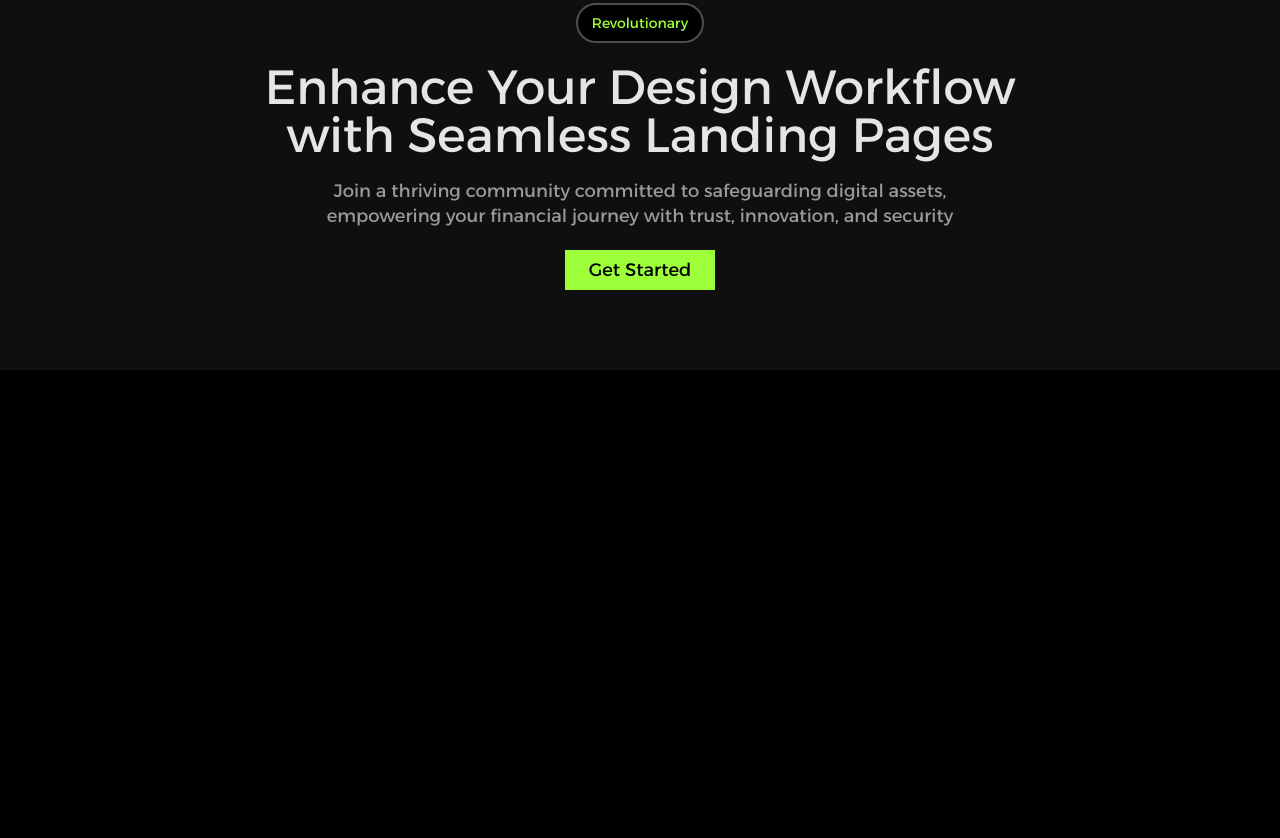
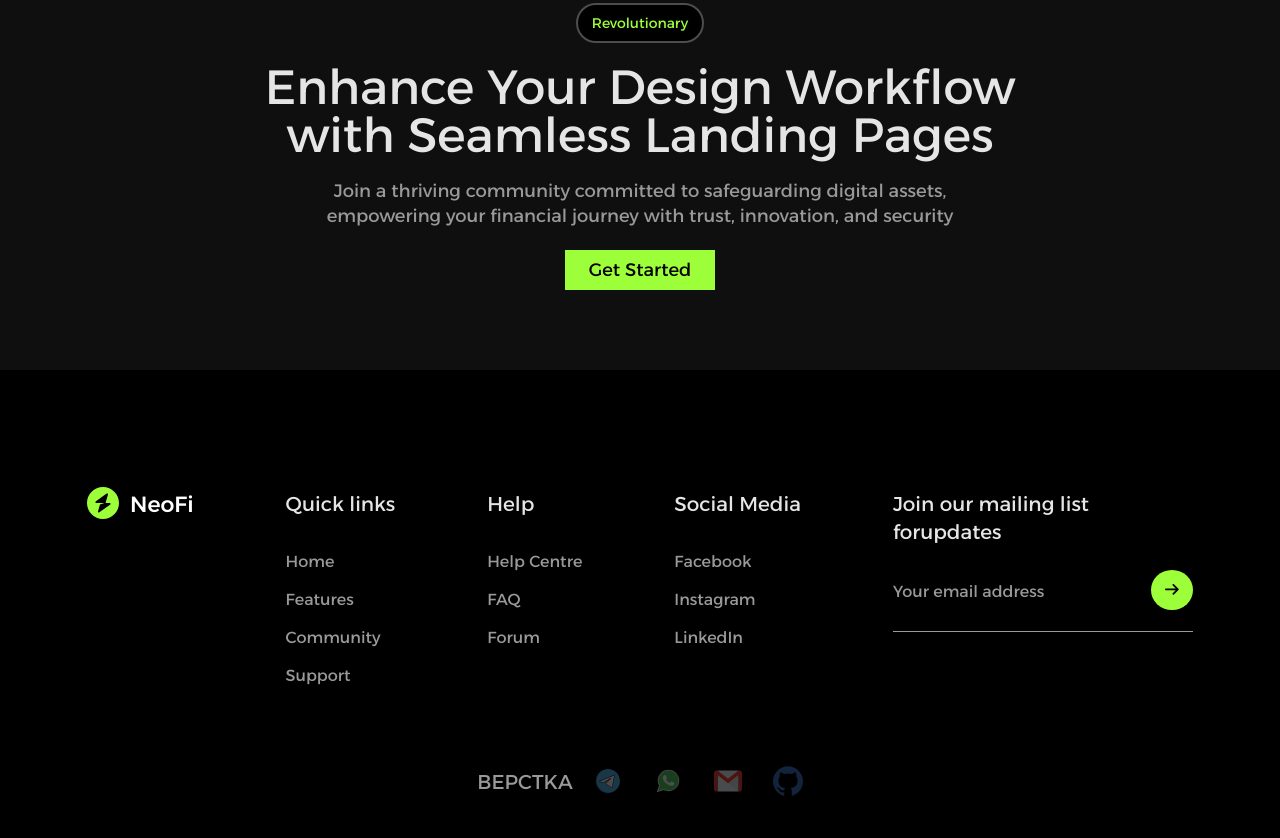
Before and after one commit to Dmitry-1408/DeFiWay, a website: page src/html/index.html in a window 1280 px wide. Shown: the part 5178-6016 px from the top of the page. Before the commit the page ends 5548 px from the top, so only its background shows below. Drawn offline with nearby package versions, Linux system fonts and the light colour scheme; files that its build step writes are made by us from their sources; files whose address does not match are found by name; a web font is replaced by a local one.

Commit message:
сверстал footer

```diff
--- a/src/html/3_footer.html
+++ b/src/html/3_footer.html
@@ -0,0 +1,182 @@
+<footer class="footer">
+  <div class="footer__content">
+    <!-- 1 колонка -->
+    <div class="column">
+      <!-- логотип -->
+      <div class="logo column__logo">
+        <a href="#" class="logo__svg">
+          <svg
+            class="icon"
+            width="32.000000"
+            height="31.999969"
+            viewBox="0 0 32 32"
+            fill="none"
+            xmlns="http://www.w3.org/2000/svg"
+            xmlns:xlink="http://www.w3.org/1999/xlink"
+          >
+            <desc>Created with Pixso.</desc>
+            <defs />
+            <path
+              id="logo-header"
+              d="M16 32C24.83 32 32 24.83 32 16C32 7.16 24.83 0 16 0C7.16 0 0 7.16 0 16C0 24.83 7.16 32 16 32ZM20.99 7.45C21.23 6.59 20.39 6.08 19.63 6.62L8.95 14.23C8.12 14.82 8.25 16 9.15 16L11.96 16L11.96 15.97L17.44 15.97L12.97 17.55L11 24.54C10.76 25.4 11.6 25.91 12.36 25.37L23.04 17.76C23.87 17.17 23.74 16 22.84 16L18.58 16L20.99 7.45Z"
+              fill="#9DFF3A"
+              fill-opacity="1.000000"
+              fill-rule="evenodd"
+            />
+          </svg>
+        </a>
+
+        <p class="logo__text">NeoFi</p>
+      </div>
+    </div>
+
+    <!-- 2 колонка -->
+    <div class="column">
+      <div class="column__wrapper-title">
+        <h3 class="column__title">Quick links</h3>
+      </div>
+
+      <div class="column__links">
+        <ul class="list list-footer">
+          <li class="list__wrap"><a href="#" class="list__link">Home</a></li>
+
+          <li class="list__wrap">
+            <a href="#" class="list__link">Features</a>
+          </li>
+
+          <li class="list__wrap">
+            <a href="#" class="list__link">Community</a>
+          </li>
+
+          <li class="list__wrap"><a href="#" class="list__link">Support</a></li>
+        </ul>
+      </div>
+    </div>
+
+    <!-- 3 колонка -->
+    <div class="column">
+      <div class="column__wrapper-title">
+        <h3 class="column__title">Help</h3>
+      </div>
+      <div class="column__links">
+        <ul class="list list-footer">
+          <li class="list__wrap">
+            <a href="#" class="list__link">Help Centre</a>
+          </li>
+
+          <li class="list__wrap"><a href="#" class="list__link">FAQ</a></li>
+
+          <li class="list__wrap"><a href="#" class="list__link">Forum</a></li>
+        </ul>
+      </div>
+    </div>
+
+    <!-- 4 колонка -->
+    <div class="column">
+      <div class="column__wrapper-title">
+        <h3 class="column__title">Social Media</h3>
+      </div>
+      <div class="column__links">
+        <ul class="list list-footer">
+          <li class="list__wrap">
+            <a href="#" class="list__link">Facebook</a>
+          </li>
+
+          <li class="list__wrap">
+            <a href="#" class="list__link">Instagram</a>
+          </li>
+
+          <li class="list__wrap">
+            <a href="#" class="list__link">LinkedIn</a>
+          </li>
+        </ul>
+      </div>
+    </div>
+
+    <!-- 5 колонка -->
+    <div class="column">
+      <div class="column__wrapper-title">
+        <h3 class="column__title">Join our mailing list forupdates</h3>
+      </div>
+      <!-- forms -->
+        <form class="email-form" id="subscribeForm">
+          <input
+            type="email"
+            id="emailInput"
+            placeholder="Your email address"
+            required
+          />
+          <button class="btn btn-form" type="submit">
+            <svg
+              width="13.749512"
+              height="10.757812"
+              viewBox="0 0 13.7495 10.7578"
+              fill="none"
+              xmlns="http://www.w3.org/2000/svg"
+              xmlns:xlink="http://www.w3.org/1999/xlink"
+            >
+              <desc>Created with Pixso.</desc>
+              <defs />
+              <path
+                id="Icon"
+                d="M0.87 5.37L12.87 5.37M8.37 0.87L12.87 5.37L8.37 9.87"
+                stroke="#000000"
+                stroke-opacity="1.000000"
+                stroke-width="1.750000"
+                stroke-linejoin="round"
+                stroke-linecap="round"
+              />
+            </svg>
+          </button>
+          <span class="form-span"></span>
+        </form>
+
+        <div class="message" id="formMessage"></div>
+
+    </div>
+  </div>
+
+  <!-- секция с моими рекизитами -->
+  <div class="information">
+    <p class="contacts-title">BEPCTKA</p>
+
+    <a
+      class="use"
+      href="https://t.me/Dmitrii_0814"
+      target="_blank"
+      rel="noopener noreferrer"
+    >
+      <svg class="footer-tg">
+        <use xlink:href="icons/contacts-sprite.svg#icon-tg"></use>
+      </svg>
+    </a>
+
+    <a
+      class="use"
+      href="https://wa.me/79159983449"
+      target="_blank"
+      rel="noopener noreferrer"
+    >
+      <svg class="footer-tg">
+        <use xlink:href="icons/contacts-sprite.svg#icon-Whatsapp"></use>
+      </svg>
+    </a>
+
+    <a class="use" href="mailto:bykovdmnic@outlook.com?subject=Верстка%20сайта">
+      <svg class="footer-tg">
+        <use xlink:href="icons/contacts-sprite.svg#icon-email"></use>
+      </svg>
+    </a>
+
+    <a
+      class="use"
+      href="https://github.com/Dmitry-1408"
+      target="_blank"
+      rel="noopener noreferrer"
+    >
+      <svg class="footer-tg">
+        <use xlink:href="icons/contacts-sprite.svg#icon-Github"></use>
+      </svg>
+    </a>
+  </div>
+</footer>
--- a/src/sass/_footer.sass
+++ b/src/sass/_footer.sass
@@ -1,3 +1,109 @@
 @use "fonts"
 @use "typography"
 @use "variables"
+@use "mixins"
+
+.footer
+    padding: 12rem 0 4rem 0
+    display: flex
+    flex-direction: column
+    align-items: center
+    gap: 8rem
+    &__content
+        max-width: 140rem
+        display: grid
+        grid-auto-flow: column
+        gap: 9.2rem
+
+.contakts
+    display: flex
+    gap: 1.6rem
+
+.column
+    font-family: fonts.$font-face_400
+    font-size: 3rem
+    color: variables.$white
+    justify-self: start
+    align-self: start
+    &:first-child
+        justify-self: center
+    &__title
+        font-family: fonts.$font-face_400
+        font-size: 2rem
+        color: variables.$white
+        line-height: 140%
+        margin-bottom: 2.4rem
+    &__wrapper-title
+        max-width: 30rem
+    &__logo
+        position: relative
+        bottom: .3rem
+
+.list-footer
+    flex-direction: column
+    gap: .8rem
+
+.footer-tg
+    width: 3rem
+    height: 3rem
+    opacity: 30%
+
+.use
+    margin-right: 1rem
+    &:last-child
+        margin-right: 0
+
+.information
+    display: flex
+    align-items: center
+    gap: 2rem
+
+.contacts-title
+    font-family: fonts.$font-face_400
+    font-size: 2rem
+    color: variables.$gray-1
+
+/* forms */
+
+.email-form
+    position: relative
+    width: 100%
+    display: flex
+    flex-direction: column
+    & input[type="email"]
+        width: 100%
+        padding: 1.2rem 4.8rem 3rem 0
+        border: none
+        //border-bottom: .1rem solid variables.$gray-1
+        background: transparent
+        color: variables.$white
+        font-size: 1.6rem
+        outline: none
+    & input::placeholder
+        color: variables.$gray-1
+
+.form-span
+    width: 100%
+    height: .1rem
+    background-color: variables.$gray-1
+
+.btn-form
+    display: flex
+    justify-content: center
+    align-items: center
+    position: absolute
+    right: 0
+    top: 50%
+    transform: translateY(-50%)
+    border-radius: 50%
+    padding: .8rem 1.4rem
+    top: 2rem
+
+.message
+    margin-top: 12px
+    font-size: 14px
+    color: variables.$green
+    text-align: center
+
+.error
+    color: variables.$red
--- a/src/sass/_header.sass
+++ b/src/sass/_header.sass
@@ -95,8 +95,3 @@
 /* контент правая часть */
 .right-side
      grid-column: 2/3
-     //width: 100%
-     //height: 100%
-     //justify-self: stretch
-     //justify-self: center
-     //align-self: center
--- a/src/sass/_variables.sass
+++ b/src/sass/_variables.sass
@@ -1,5 +1,6 @@
 $black: rgb(0, 0, 0)
 $green: rgb(157, 255, 58)
+$red: rgb(255, 92, 92)
 $greenGradient: linear-gradient(180.00deg, rgb(117, 169, 65),rgb(58, 117, 0) 100%)
 $quote: rgb(237, 237, 242)
 $font: rgb(255, 255, 255)
--- a/src/sass/style.sass
+++ b/src/sass/style.sass
@@ -1,4 +1,5 @@
 @use "fonts"
+@use "variables"
 @use "normalizez"
 @use "typography"
 @use "mixins"
@@ -15,6 +16,4 @@
 @use "swiper"
 @use "spoiler"
 @use "workflow"
-//@use "workflow"
 @use "footer"
-@use "variables"
```
Also changed, not shown: src/js/form.js (added, +36 -0 lines), src/icons/arrov.svg (added), src/icons/contacts-sprite.svg (added).
